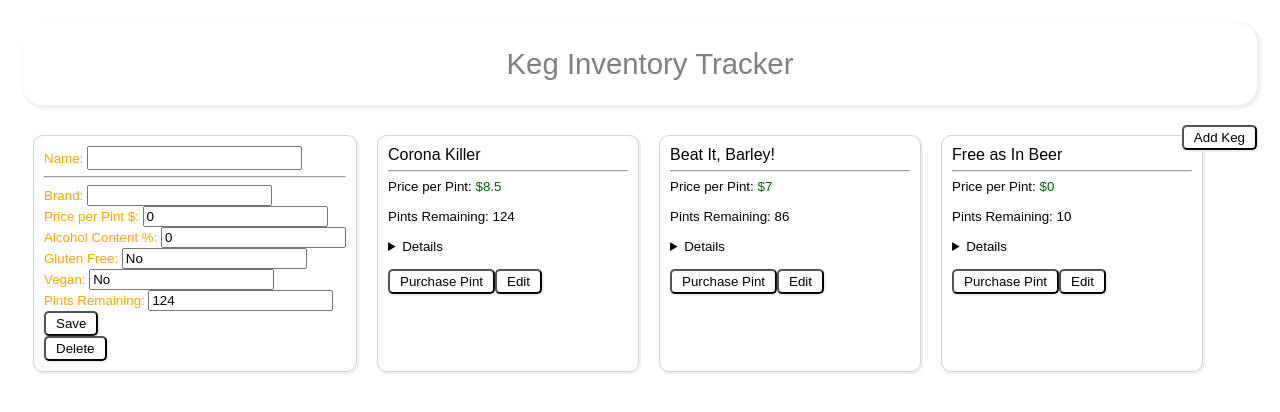
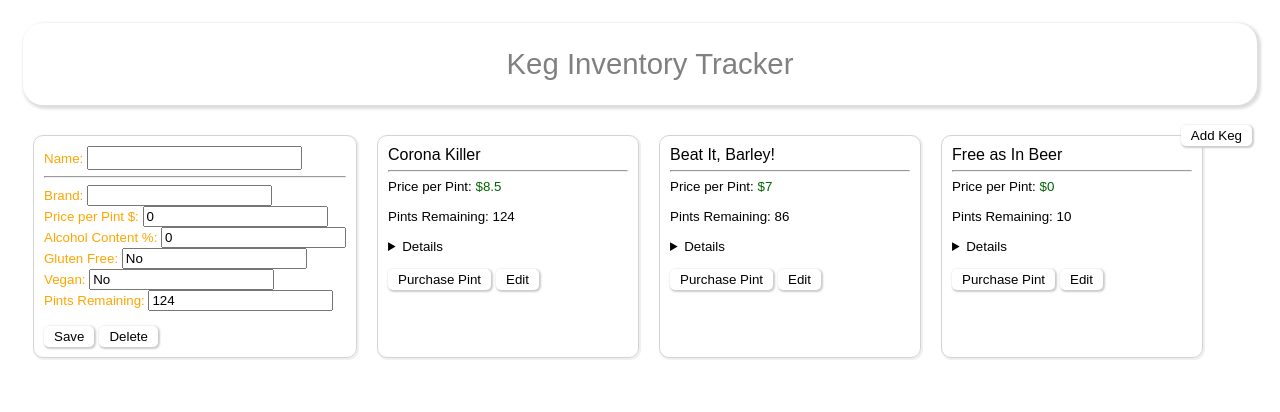
Before and after one commit to kentpmckinney/epi-tap-room, a React (Create React App) app: page / in a window 1280 px wide. Both pictures are taken after a click on the button "Add Keg". Shown: the top 412 px of the page. Built offline with nearby package versions, Linux system fonts and the light colour scheme.

Commit message:
adjust button style

```diff
--- a/src/components/Edit/Edit.jsx
+++ b/src/components/Edit/Edit.jsx
@@ -13,8 +13,8 @@ const Edit = props => {
       <div><label>Gluten Free: <input id='gluten' defaultValue={keg.isGlutenFree ? 'Yes' : 'No'} /></label></div>
       <div><label>Vegan: <input id='vegan' defaultValue={keg.isVegan ? 'Yes' : 'No'} /></label></div>
       <div><label>Pints Remaining: <input id='pints' defaultValue={keg.pintsRemaining} /></label></div>
-      <div><button type='submit'>Save</button></div>
-      <div><button onClick={props.onDelete} id={keg.key}>Delete</button></div>
+      <br />
+      <div><button type='submit'>Save</button><button onClick={props.onDelete} id={keg.key}>Delete</button></div>
     </form>
   );
 }
--- a/src/components/Header/Header.scss
+++ b/src/components/Header/Header.scss
@@ -5,9 +5,8 @@
   justify-content: center;
   height: 100%;
   color: gray;
-  // border: 1px solid gray;
   border-radius: 20px;
-  box-shadow: 2px 2px 3px 2px #EEEEEE;
+  box-shadow: 2px 2px 3px 2px #DDDDDD;
 
   .content {
     margin-left: 20px;
--- a/src/components/KegList/KegList.scss
+++ b/src/components/KegList/KegList.scss
@@ -5,9 +5,11 @@
 
   button {
     padding: 3px 10px 3px 10px;
-    box-shadow: 1px 1px 1px 1px #EFEFEF;
+    box-shadow: 1px 1px 2px 1px #CCCCCC;
     border-radius: 5px;
+    border: none;
     background: white;
+    margin-right: 5px;
   }
 
   label {
```
